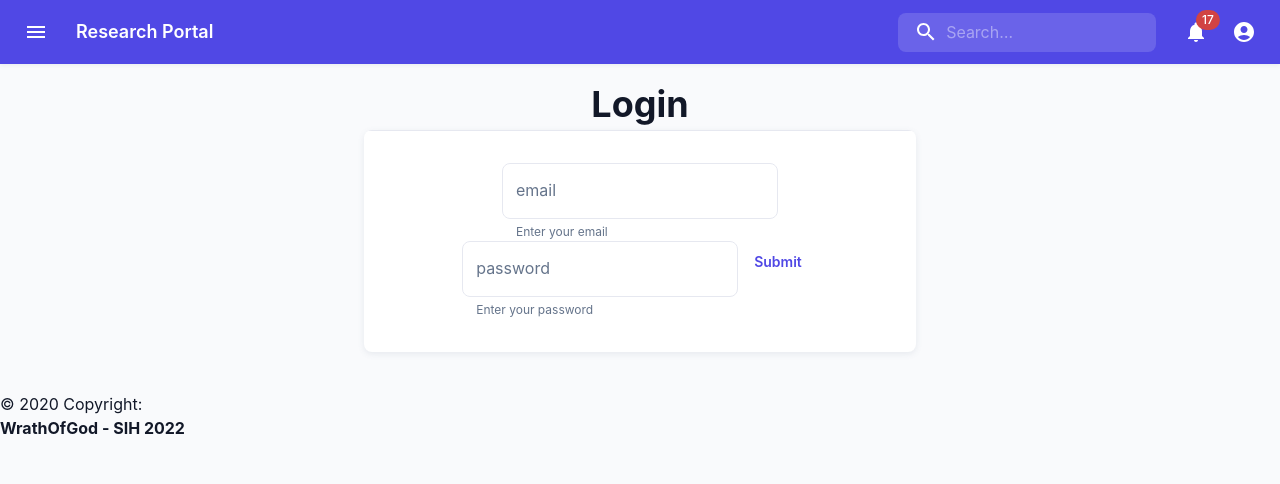
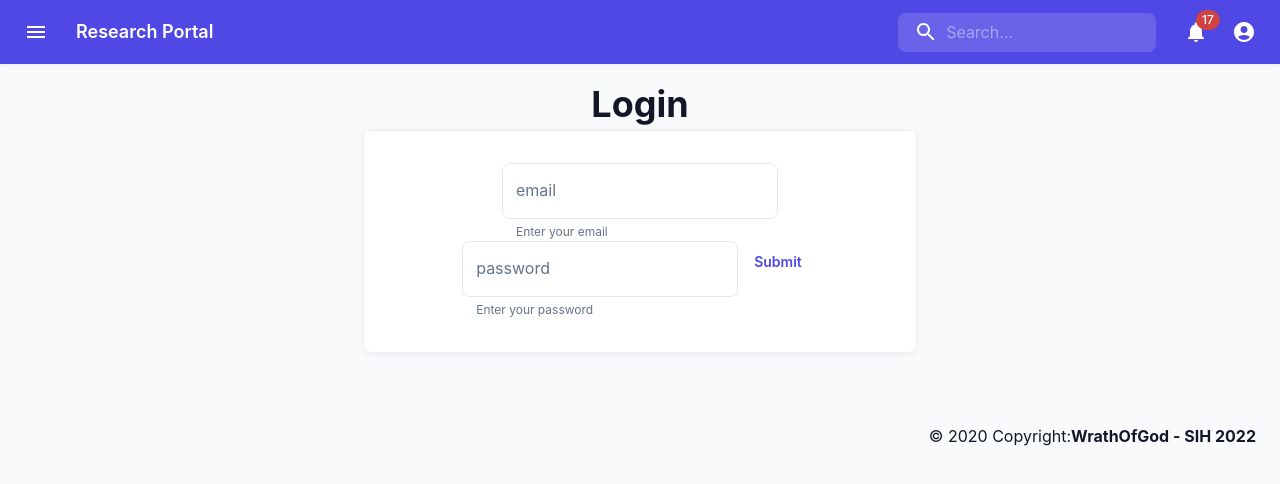
Before and after one commit to SIH-2022-WoG/frontend, a React (Create React App) app: page /login in a window 1280 px wide. Shown: the top 484 px of the page. Built offline with nearby package versions, Linux system fonts and the light colour scheme.

Commit message:
footer css fixed

```diff
--- a/src/components/Footer.js
+++ b/src/components/Footer.js
@@ -1,12 +1,12 @@
 import React from "react";
-
+import { Grid, Box} from "@mui/material";
 const Footer = () => {
   return (
-    <footer className="mt-auto bg-success">
-      <div className="footer-copyright text-center py-3">
+    <Grid sx={{mt:4}}>
+       <Box display="flex" justifyContent="flex-end" sx={{mr:3}}>
         © 2020 Copyright: <h4>WrathOfGod - SIH 2022</h4>
-      </div>
-    </footer>
+       </Box>
+    </Grid>
   );
 };
 
```
